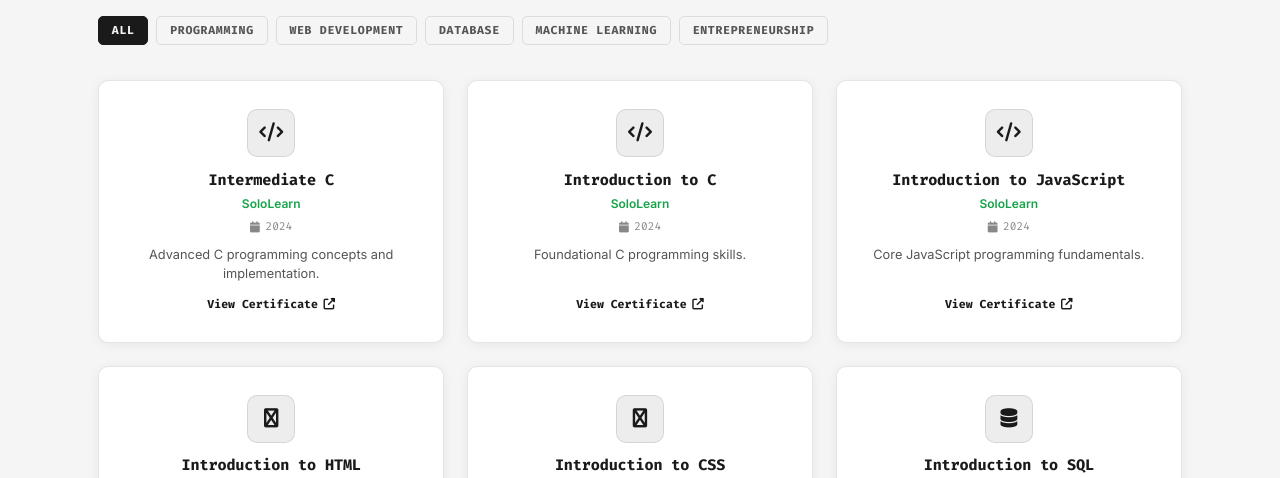
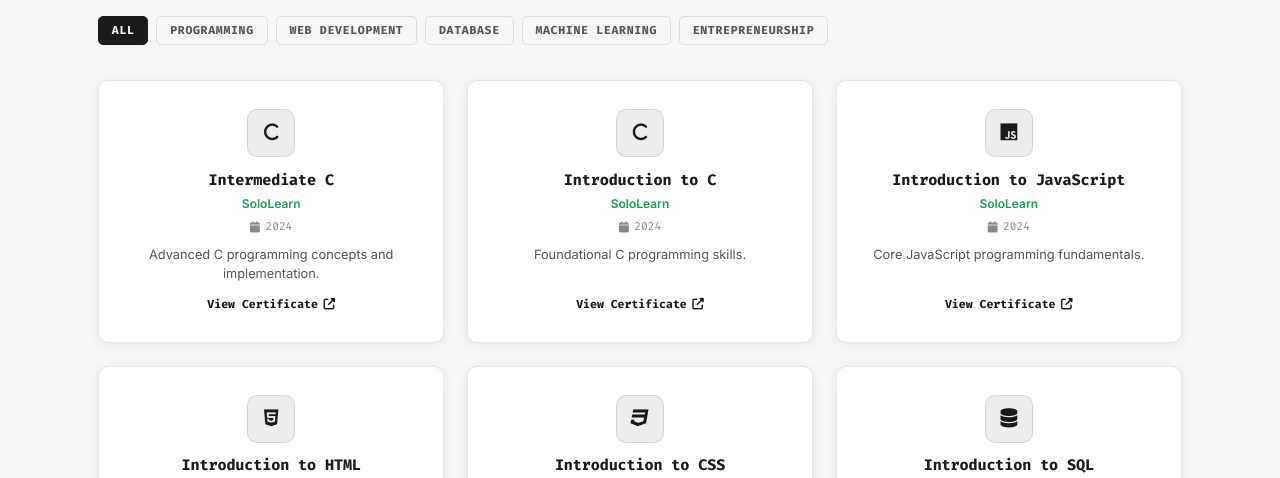
Before and after one commit to cjbantillo/web-app-portfolio, a Vue app: page / in a window 1280 px wide. Shown: the part 5260-5738 px from the top of the page. Built offline with nearby package versions, Linux system fonts and the light colour scheme.

Commit message:
update certification icons to use Font Awesome 6 classes

```diff
--- a/src/components/Certifications.vue
+++ b/src/components/Certifications.vue
@@ -91,7 +91,7 @@ export default {
           issuer: "SoloLearn",
           category: "Programming",
           date: "2024",
-          icon: "fas fa-code",
+          icon: "fa-solid fa-c",
           description: "Advanced C programming concepts and implementation.",
           link: "https://www.sololearn.com/certificates/CC-PWXMWAKI",
         },
@@ -101,7 +101,7 @@ export default {
           issuer: "SoloLearn",
           category: "Programming",
           date: "2024",
-          icon: "fas fa-code",
+          icon: "fa-solid fa-c",
           description: "Foundational C programming skills.",
           link: "https://www.sololearn.com/certificates/CC-2BLNAV1I",
         },
@@ -111,7 +111,7 @@ export default {
           issuer: "SoloLearn",
           category: "Programming",
           date: "2024",
-          icon: "fas fa-code",
+          icon: "fa-brands fa-js",
           description: "Core JavaScript programming fundamentals.",
           link: "https://www.sololearn.com/certificates/CC-GVYBVAXN",
         },
@@ -121,7 +121,7 @@ export default {
           issuer: "SoloLearn",
           category: "Web Development",
           date: "2024",
-          icon: "fas fa-html5",
+          icon: "fa-brands fa-html5",
           description: "HTML5 markup and structure.",
           link: "https://www.sololearn.com/certificates/CC-77JGEPRP",
         },
@@ -131,7 +131,7 @@ export default {
           issuer: "SoloLearn",
           category: "Web Development",
           date: "2024",
-          icon: "fas fa-css3",
+          icon: "fa-brands fa-css3",
           description: "CSS styling and layout design.",
           link: "https://www.sololearn.com/certificates/CC-YRVCNG7A",
         },
```
